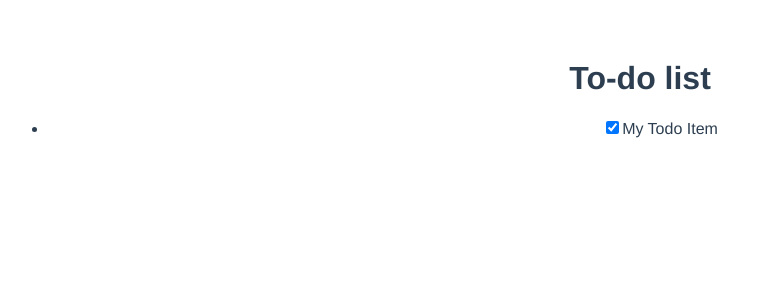
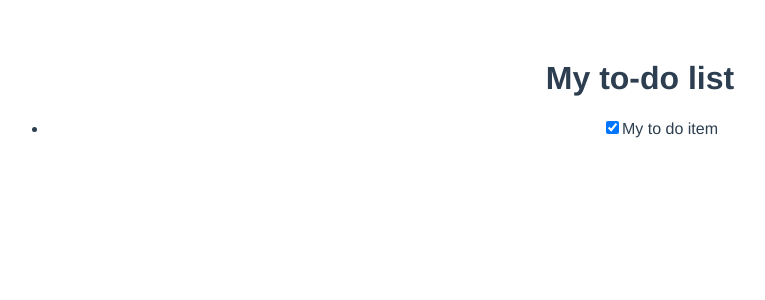
Before and after one commit to lyoncesar/todo-list-vuejs, a Vue app: page / in a window 1280 px wide. Shown: the top 300 px of the page, without its empty margins (0-765 px from the left). Built offline with nearby package versions, Linux system fonts and the light colour scheme.

Commit message:
Add Props and Data function to ToDoItem component.

```diff
--- a/src/App.vue
+++ b/src/App.vue
@@ -1,9 +1,9 @@
 <template>
   <div id="app">
-    <h1>To-do list</h1>
+    <h1>My to-do list</h1>
     <ul>
       <li>
-        <ToDoItem />
+        <ToDoItem label="My to do item" :done=true />
       </li>
     </ul>
   </div>
--- a/src/components/ToDoItem.vue
+++ b/src/components/ToDoItem.vue
@@ -1,12 +1,27 @@
 <template>
   <div>
-    <input type="checkbox" id="todo-item" checked="false" />
-    <label for="todo-item">My Todo Item</label>
+    <input type="checkbox" id="todo-item" v-bind:checked="isDone" />
+    <label for="todo-item">{{label}}</label>
   </div>
 </template>
 <script>
   export default {
-    name: 'ToDoItem'
+    name: 'ToDoItem',
+    props: {
+      label: {
+        required: true,
+        type: String
+      },
+      done: {
+        default: false,
+        type: Boolean
+      }
+    },
+    data() {
+      return {
+        isDone: this.done
+      }
+    },
   };
 </script>
 <style>
```
